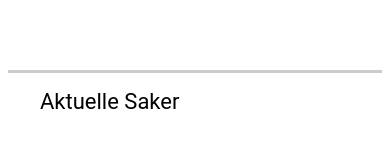
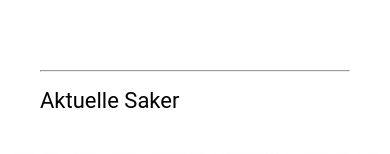
Before and after one commit to Zandra7/Glasspaper.no, a Nuxt app: page / in a window 390 px wide. Shown: the part 1549-1703 px from the top of the page. Built offline with nearby package versions, Linux system fonts and the light colour scheme.

Commit message:
Switched out border bottom with horizontal rule

```diff
--- a/components/services.vue
+++ b/components/services.vue
@@ -19,10 +19,8 @@
             <p>Programvare for nanolearning og compliance</p>
           </div>
         </div>
-        <!-- <img src="~/public/images/Picture1.png" class="pic1">
-        <img src="~/public/images/Picture2.png" class="pic2">
-        <img src="~/public/images/Picture3.png" class="pic3"> -->
       </div>
+      <hr>
     </div>
 </template>
 
@@ -39,7 +37,6 @@
     max-width: 1170px;
     width: 100%;
     color: white;
-    border-bottom: rgb(204, 204, 204, 1) solid;
     padding-bottom: 83px;
     gap: 2%;
   }
@@ -88,9 +85,14 @@
     text-shadow: 1px 1px 0px rgba(0, 0, 0, 0.75);
   }
 
-  .line{
-    border-bottom: rgb(204, 204, 204, 1) solid;
-    width: 1172px;
+  hr {
+    max-width: 1170px;
+  }
+
+  @media (max-width: 1175px) {
+    hr {
+      margin: 0 2rem;
+    }
   }
 
   @media (max-width: 1170px) {
@@ -154,6 +156,4 @@
       "c";
     }
   }
-
-
 </style>
```
